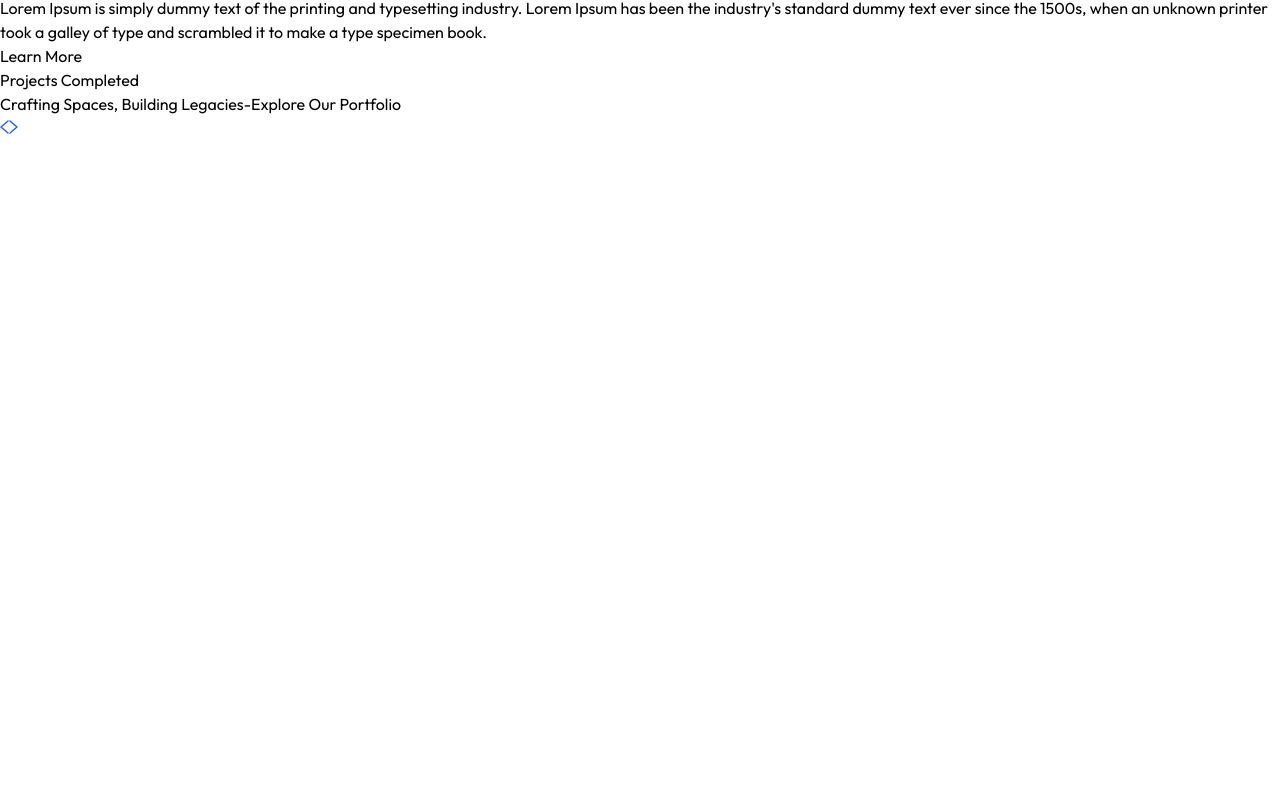
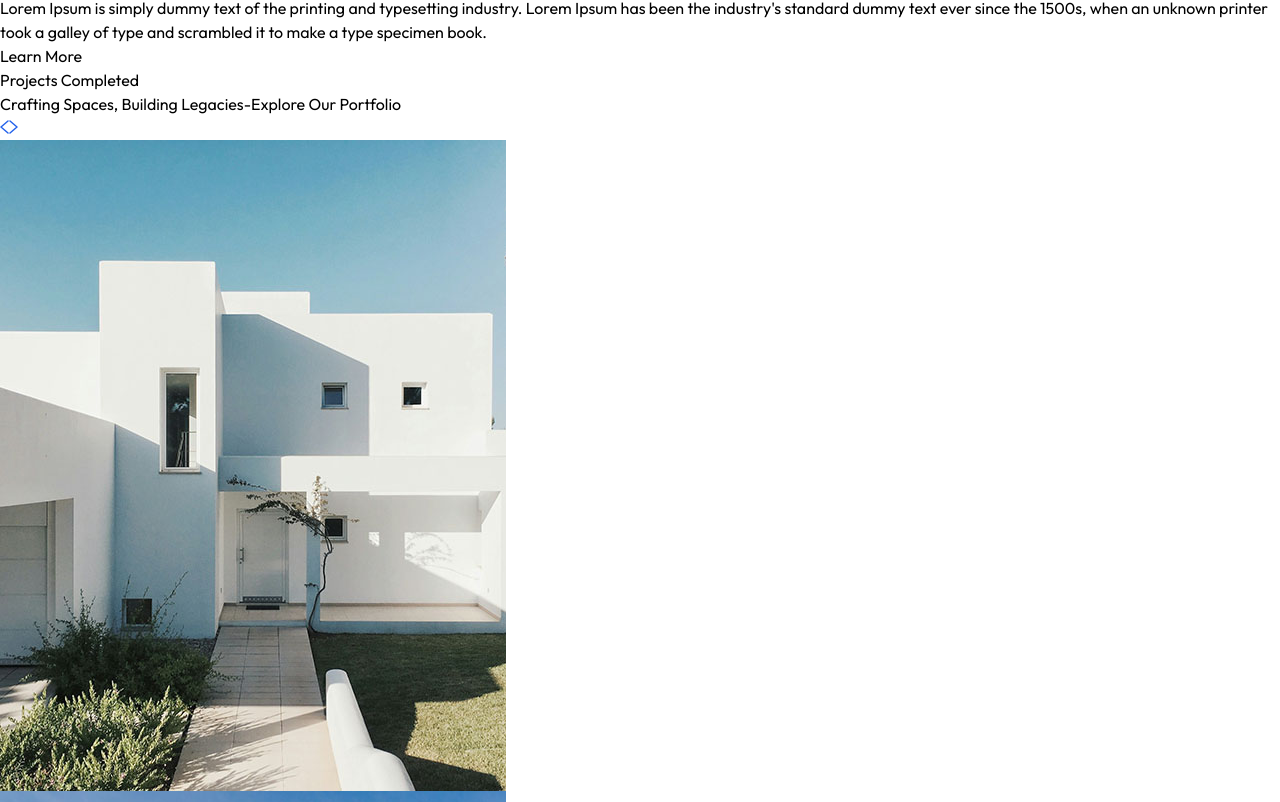
Before and after one commit to eissamonet/Real-Estate, a React (Vite) app: page / in a window 1280 px wide. Shown: the part 1438-2240 px from the top of the page. Before the commit the page ends 1578 px from the top, so only its background shows below. Built offline with nearby package versions, Linux system fonts and the light colour scheme; a web font is replaced by a local one.

Commit message:
additional project images added

```diff
--- a/src/component/Projects.jsx
+++ b/src/component/Projects.jsx
@@ -1,5 +1,5 @@
 import React from 'react'
-import { assets } from '../assets/assets'
+import { assets, projectsData } from '../assets/assets'
 
 const Projects = () => {
   return (
@@ -20,6 +20,15 @@
     </div>
 
     {/* project slider container */}
+    <div>
+        <div>
+            {projectsData.map((project, index) => (
+                <div key={index}>
+                <img src={project.image} alt={project.title}/>
+                </div>
+            ))}
+        </div>
+    </div>
 
     </div>
   )
```
